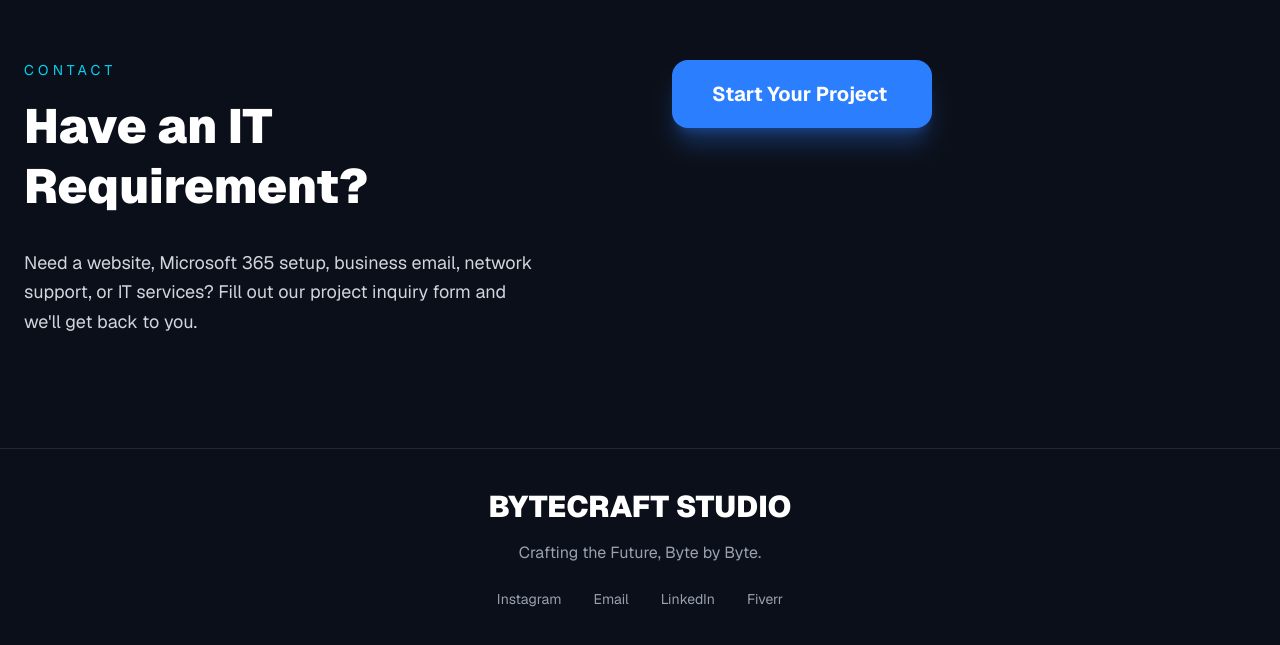
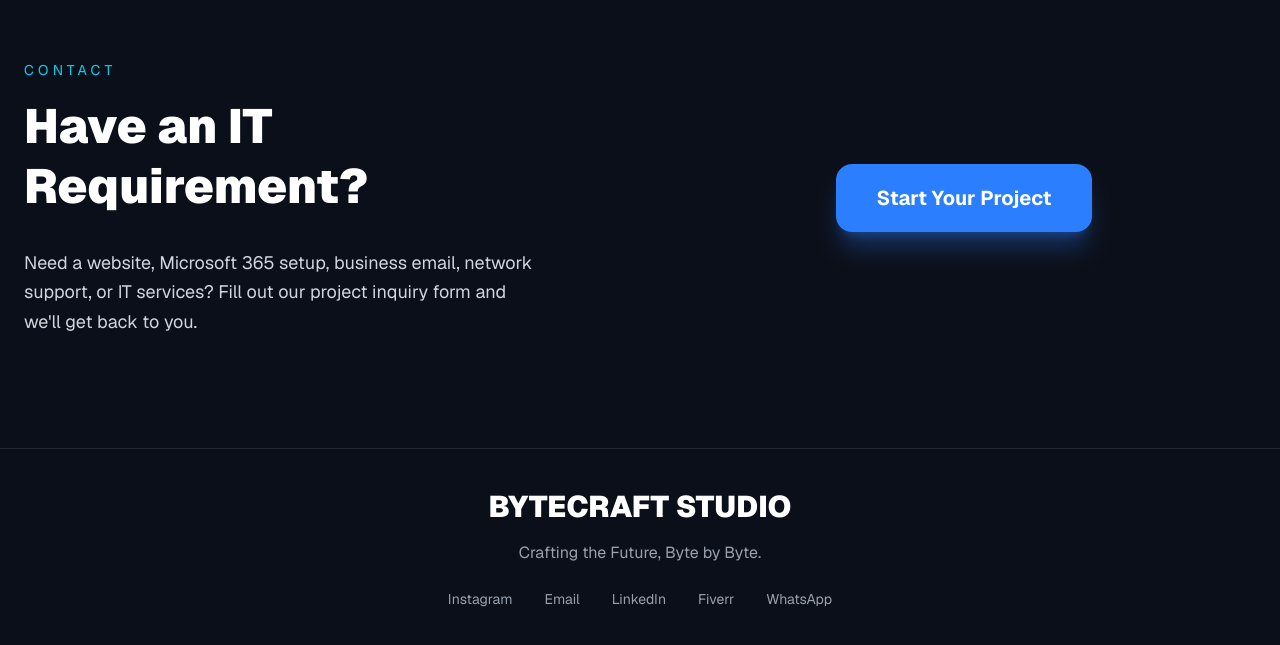
Before and after one commit to bytecraftstudioin/bytecraftstudio, a Next.js app: page / in a window 1280 px wide. Shown: the part 6365-7010 px from the top of the page. Built offline with nearby package versions, Linux system fonts and the light colour scheme.

Commit message:
added whatsapp option

```diff
--- a/app/page.tsx
+++ b/app/page.tsx
@@ -376,13 +376,13 @@ const [message, setMessage] = useState("");
 
       {/* Contact */}
       <section id="contact" className="max-w-7xl mx-auto px-5 md:px-6 py-20 md:py-28">
-        <div className="grid lg:grid-cols-2 gap-10 md:gap-16 items-start">
+        <div className="grid lg:grid-cols-2 gap-10 md:gap-16 items-center">
           <div>
             <p className="text-cyan-400 uppercase tracking-[0.3em] text-sm mb-4">
               Contact
             </p>
 
-            <h2 className="text-5xl font-black leading-tight">
+            <h2 className="text-3xl sm:text-4xl md:text-5xl font-black leading-tight break-words">
               Have an IT Requirement?
             </h2>
 
@@ -391,7 +391,7 @@ const [message, setMessage] = useState("");
             </p>
           </div>
 
-      <div className="grid lg:grid-cols-2 gap-16 items-center">
+      <div className="flex items-center justify-center">
   <a
     href="https://docs.google.com/forms/d/e/1FAIpQLSeD-9Tuh-nEln__MdQWZqqC84k7yC-f_YVzXXir0V3cU2djrg/viewform?usp=header"
     target="_blank"
@@ -449,6 +449,15 @@ const [message, setMessage] = useState("");
     Fiverr
   </a>
 
+  <a
+  href="https://wa.me/919600662516"
+  target="_blank"
+  rel="noopener noreferrer"
+  className="hover:text-cyan-400 transition"
+>
+  WhatsApp
+</a>
+
 </div>
       </footer>
       {selectedProject && (
```
